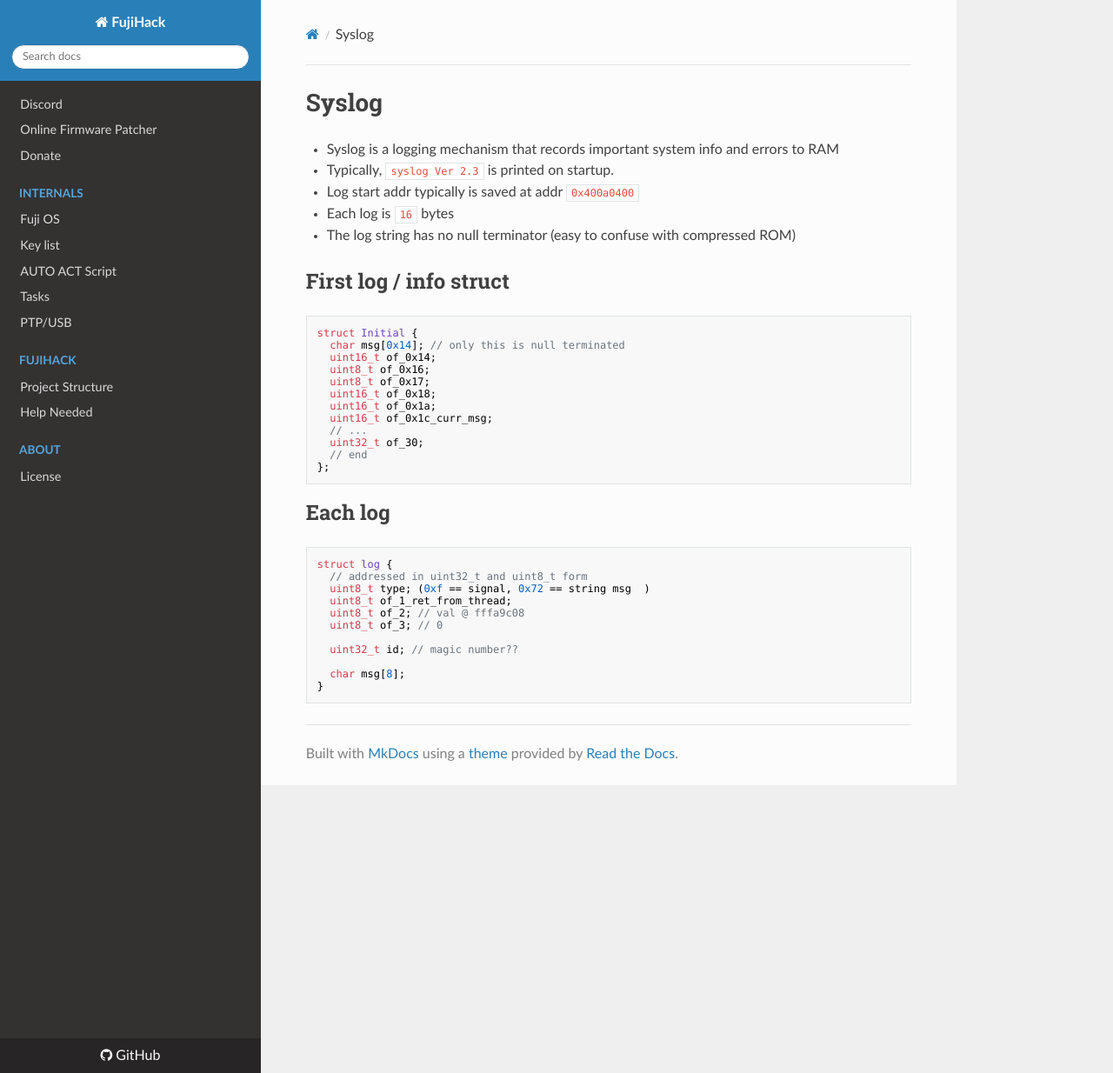
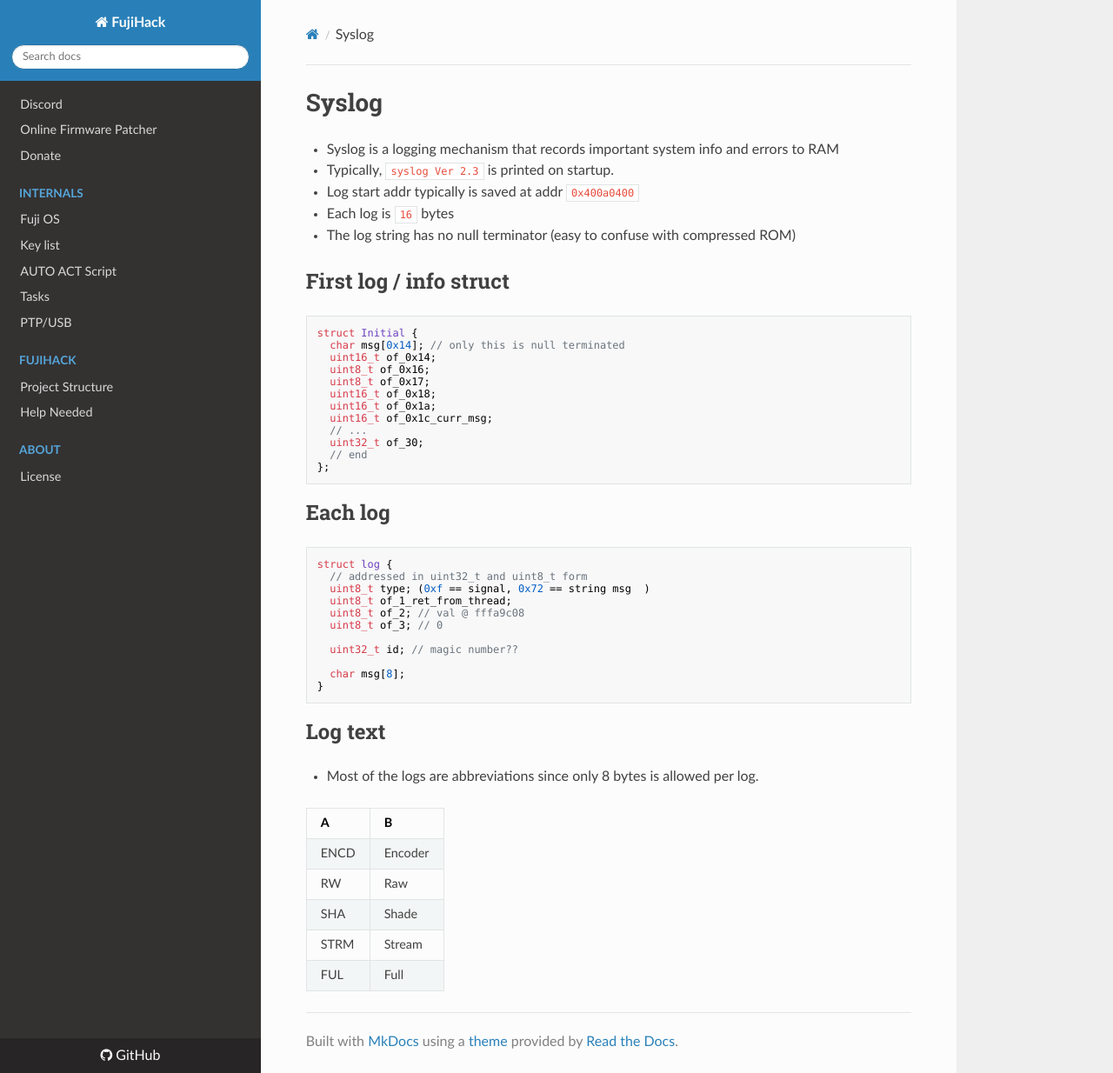
Before and after one commit to fujihack/wiki, an MkDocs documentation site: the page built from docs/syslog.md, in a window 1280 px wide and 1234 px high. Shown: the whole window at 87% size. Built offline with MkDocs 1.6.1, drawn with Linux system fonts in a browser that asks for light colours; nearby versions of some CDN libraries.

Commit message:
Update syslog.md

````diff
--- a/docs/syslog.md
+++ b/docs/syslog.md
@@ -35,3 +35,14 @@ struct log {
   char msg[8];
 }
 ```
+
+## Log text
+- Most of the logs are abbreviations since only 8 bytes is allowed per log.
+
+| A | B |
+| - | - |
+| ENCD | Encoder |
+| RW | Raw |
+| SHA | Shade |
+| STRM | Stream |
+| FUL | Full |
````
